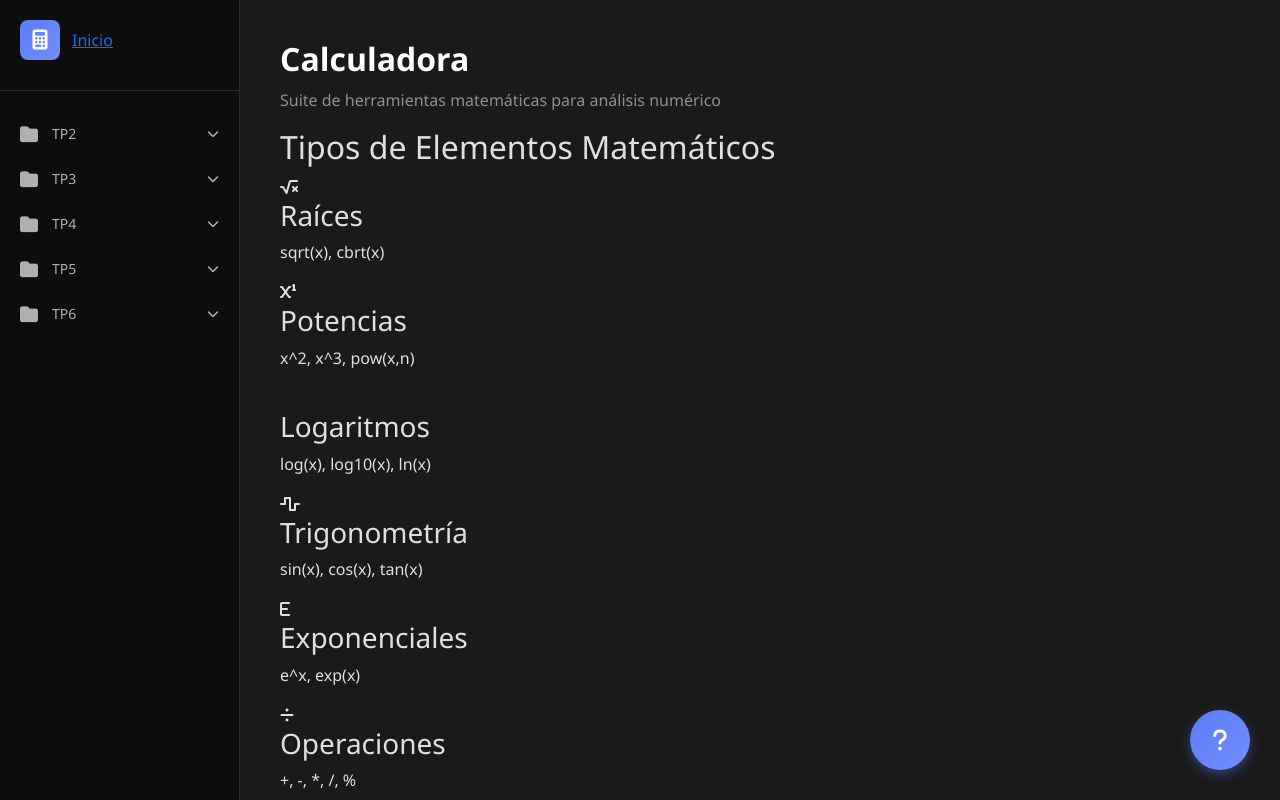
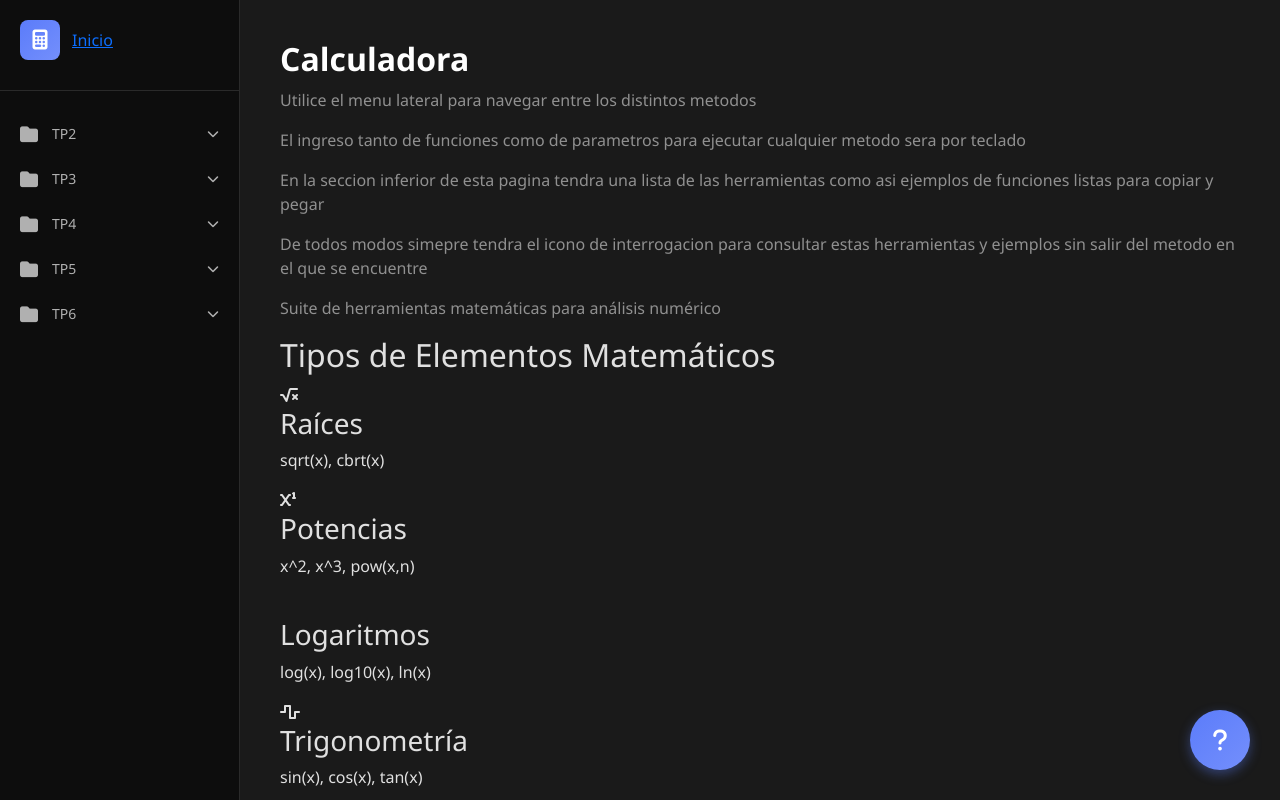
Before and after one commit to LucasExeVargas/calculadora-web, a plain HTML site: page index.html in a window 1280 px wide. Drawn offline with nearby package versions, Linux system fonts and the light colour scheme; some packages are replaced by stand-ins of ours; a script that the page names is missing; some icons are missing.

Commit message:
agrego instucciones de uso a index

```diff
--- a/index.html
+++ b/index.html
@@ -112,7 +112,12 @@
                 <!-- Cambiar título a "Calculadora" y agregar descripción con ejemplos -->
                 <div class="content-header">
                     <h1>Calculadora</h1>
-                    <p>Suite de herramientas matemáticas para análisis numérico</p>
+                        <p>Utilice el menu lateral para navegar entre los distintos metodos</p>
+                        <p>El ingreso tanto de funciones como de parametros para ejecutar cualquier metodo sera por teclado</p>
+                        <p>En la seccion inferior de esta pagina tendra una lista de las herramientas como asi ejemplos de funciones listas para copiar y pegar</p>
+                        <p>De todos modos simepre tendra el icono de interrogacion para consultar estas herramientas y ejemplos sin salir del metodo en el que se encuentre</p>
+                        <p>Suite de herramientas matemáticas para análisis numérico</p>
+
                 </div>
 
                 <div class="home-content">
@@ -146,7 +151,7 @@
                             </div>
                             <div class="element-card">
                                 <i class="fas fa-divide"></i>
-                                <h3>Operaciones</h3>
+                                <h3>Operaciones: Suma, Resta, Multiplicación, División, Módulo</h3>
                                 <p>+, -, *, /, %</p>
                             </div>
                         </div>
```
